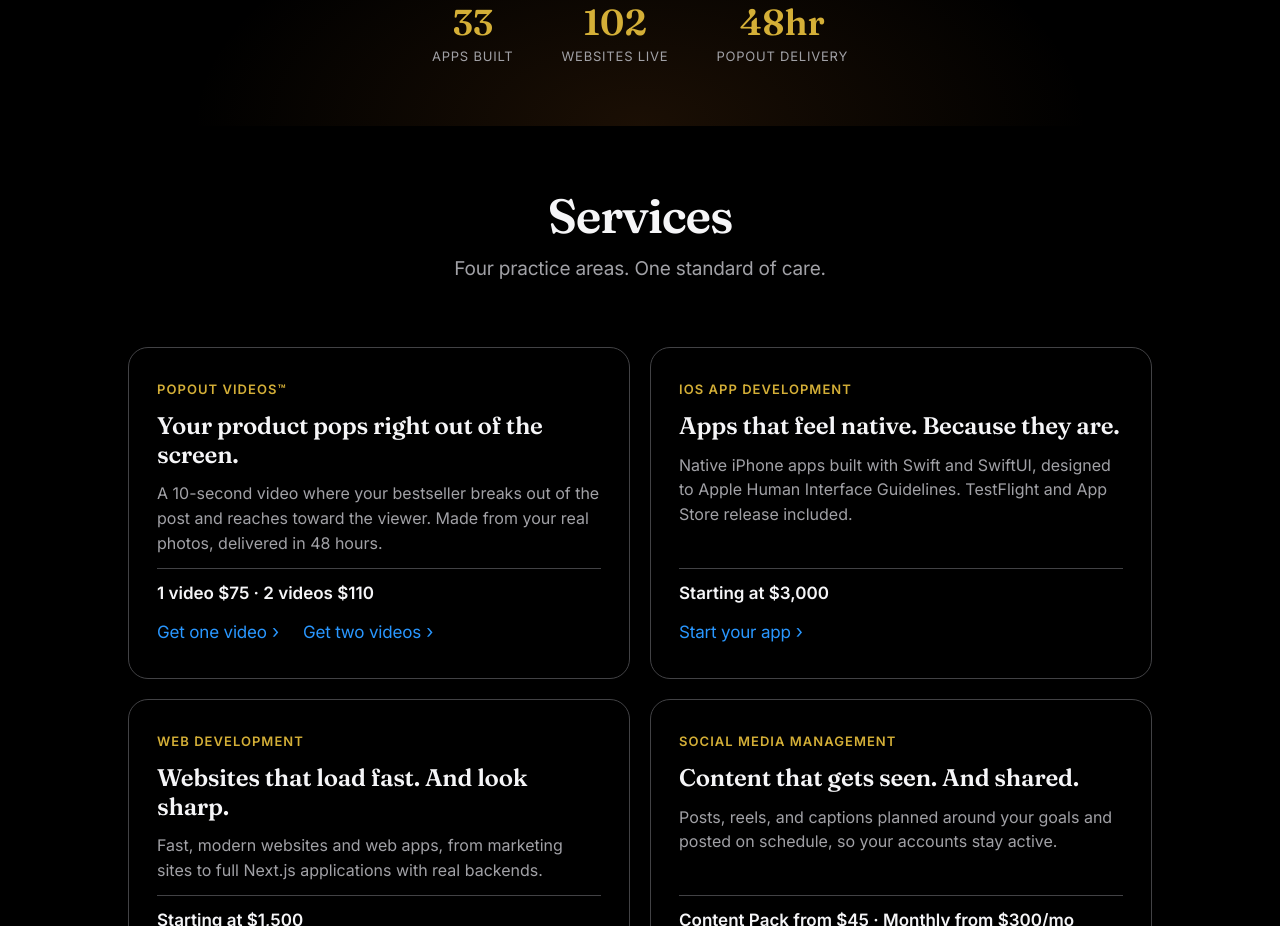
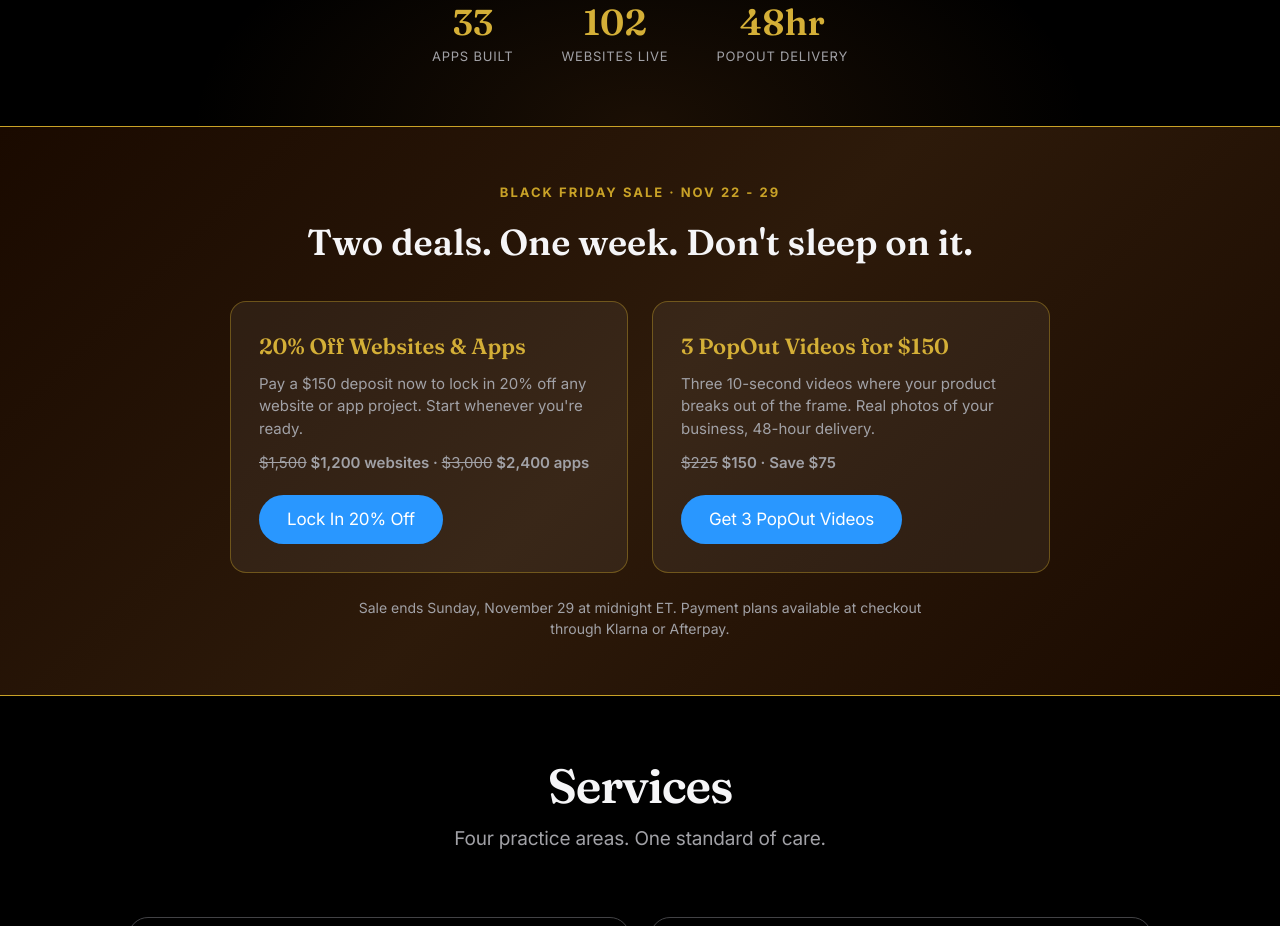
Before and after one commit to RISHAOFFICIAL/lexis-sapphire-studio, a plain HTML site: page index.html in a window 1280 px wide. Shown: the part 817-1743 px from the top of the page. Drawn offline with Linux system fonts and the light colour scheme.

Commit message:
Add Black Friday sale section (Nov 22-29): 20% off deposit deal + 3 PopOut videos for $150

```diff
--- a/index.html
+++ b/index.html
@@ -104,6 +104,28 @@
     <div class="hero-stat"><p class="hero-stat-num">48hr</p><p class="hero-stat-label">PopOut Delivery</p></div>
   </div>
 </header>
+
+<section class="black-friday">
+  <div class="container">
+    <p class="bf-kicker">Black Friday Sale · Nov 22 - 29</p>
+    <h2>Two deals. One week. Don't sleep on it.</h2>
+    <div class="bf-deals">
+      <div class="bf-deal">
+        <h3>20% Off Websites &amp; Apps</h3>
+        <p>Pay a $150 deposit now to lock in 20% off any website or app project. Start whenever you're ready.</p>
+        <p class="bf-price"><span class="bf-was">$1,500</span> $1,200 websites · <span class="bf-was">$3,000</span> $2,400 apps</p>
+        <a href="https://buy.stripe.com/9B614m9sucNh2Nu7MTfrW0t" class="btn btn-primary" target="_blank" rel="noopener">Lock In 20% Off</a>
+      </div>
+      <div class="bf-deal">
+        <h3>3 PopOut Videos for $150</h3>
+        <p>Three 10-second videos where your product breaks out of the frame. Real photos of your business, 48-hour delivery.</p>
+        <p class="bf-price"><span class="bf-was">$225</span> $150 · Save $75</p>
+        <a href="https://buy.stripe.com/bJebJ06gi6oT3Ry3wDfrW0u" class="btn btn-primary" target="_blank" rel="noopener">Get 3 PopOut Videos</a>
+      </div>
+    </div>
+    <p class="bf-note">Sale ends Sunday, November 29 at midnight ET. Payment plans available at checkout through Klarna or Afterpay.</p>
+  </div>
+</section>
 
 <section id="services" class="services">
   <div class="section-head">
--- a/styles.css
+++ b/styles.css
@@ -185,6 +185,38 @@ h1, h2, h3, .founder-name {
 .section-head p { font-size: 19px; color: var(--muted); letter-spacing: -0.01em; }
 
 /* ---------- Services: Apple product showcase ---------- */
+/* ---------- Black Friday Sale ---------- */
+.black-friday {
+  padding: 56px 22px;
+  background: linear-gradient(135deg, #1a0a00 0%, #2d1a0a 50%, #1a0a00 100%);
+  border-top: 1px solid #c9a227;
+  border-bottom: 1px solid #c9a227;
+  text-align: center;
+}
+.bf-kicker {
+  font-size: 13px; letter-spacing: 2px; text-transform: uppercase;
+  color: var(--gold); font-weight: 700; margin-bottom: 12px;
+}
+.black-friday h2 {
+  font-size: clamp(26px, 5vw, 36px); margin-bottom: 32px;
+  color: var(--text);
+}
+.bf-deals {
+  display: grid; grid-template-columns: repeat(auto-fit, minmax(300px, 1fr));
+  gap: 24px; max-width: 820px; margin: 0 auto 24px; text-align: left;
+}
+.bf-deal {
+  background: rgba(255, 255, 255, 0.06);
+  border: 1px solid rgba(201, 162, 39, 0.4);
+  border-radius: 16px; padding: 28px;
+}
+.bf-deal h3 { font-size: 22px; color: var(--gold-light); margin-bottom: 10px; }
+.bf-deal p { color: var(--muted); font-size: 15px; margin-bottom: 12px; line-height: 1.5; }
+.bf-price { font-size: 17px; color: var(--text); font-weight: 600; }
+.bf-was { text-decoration: line-through; color: var(--muted); font-weight: 400; }
+.bf-deal .btn { margin-top: 8px; }
+.bf-note { font-size: 14px; color: var(--muted); max-width: 600px; margin: 0 auto; }
+
 .services { padding: 64px 22px 48px; background: var(--bg); }
 /* Compact services grid */
 .services-grid {
```
